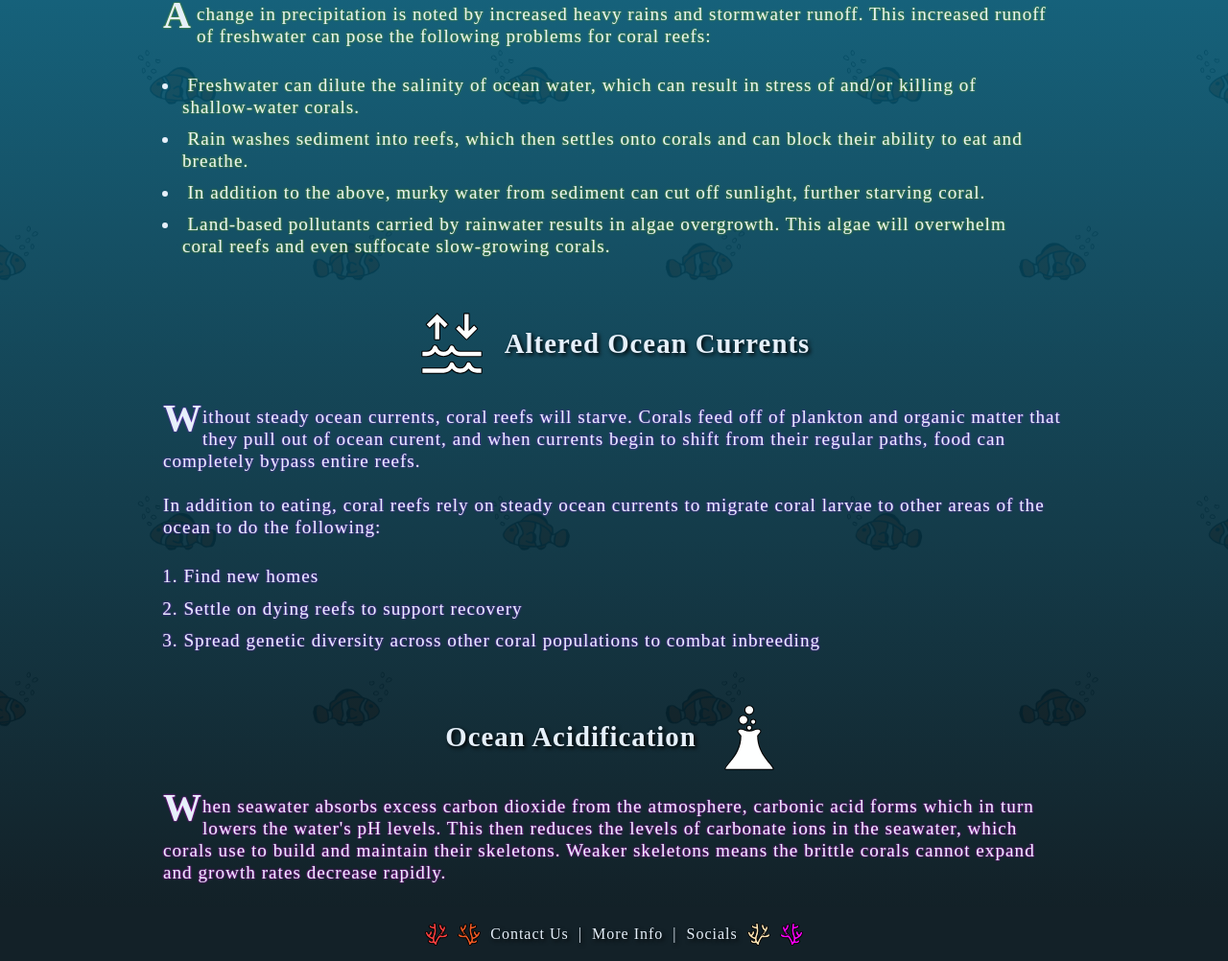
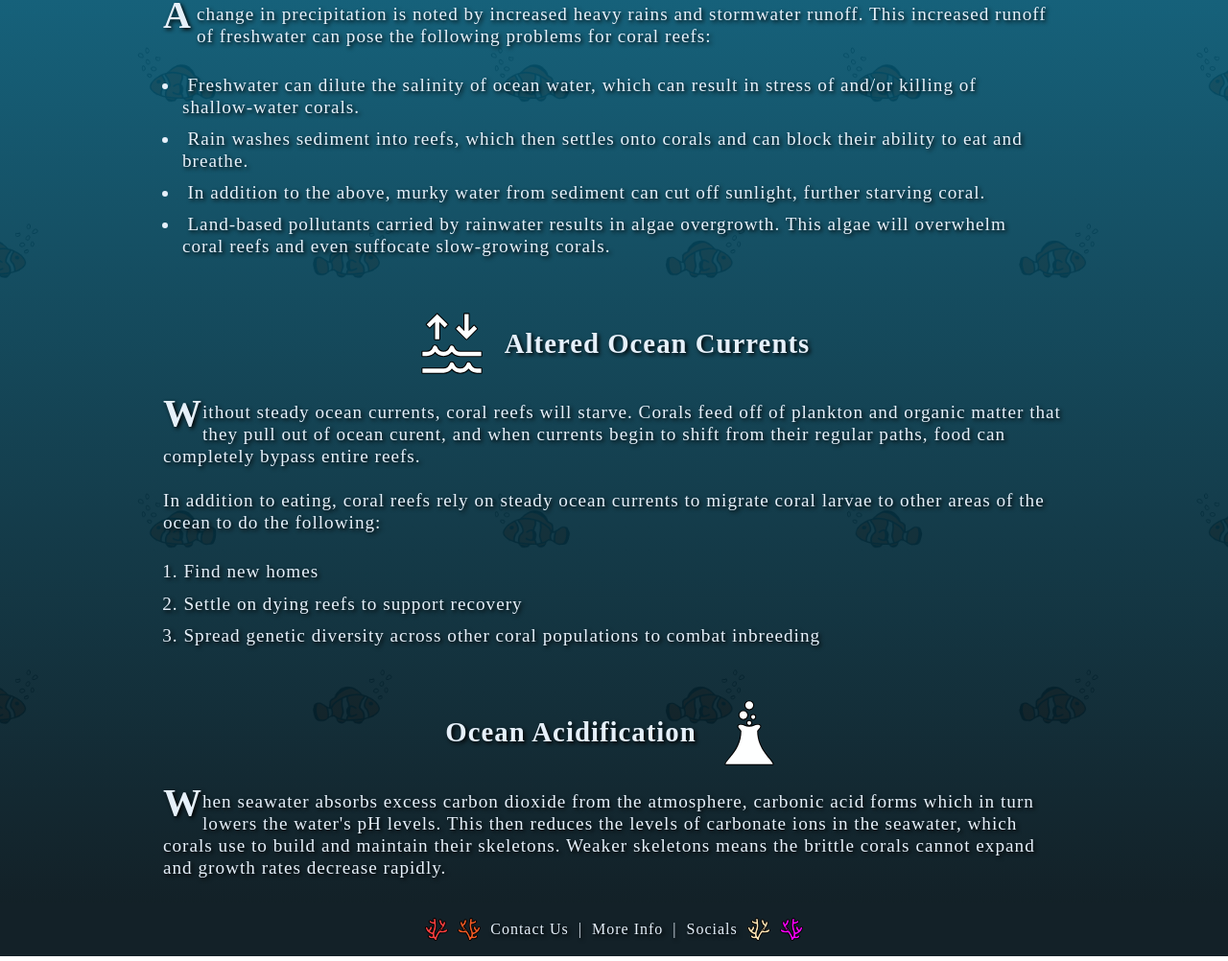
Before and after one commit to CSC-317-Group-Project/CSC-317-Group-Project-01, a website built with Vite: page index.html in a window 1280 px wide. Shown: the part 1587-2589 px from the top of the page at 96% size. Built offline with nearby package versions, Linux system fonts and the light colour scheme.

Commit message:
Text Color Glow Removed
Removed glow text-shadow from bottom content

```diff
--- a/src/style.css
+++ b/src/style.css
@@ -184,21 +184,8 @@ footer img {
     margin-top: -11px;
 }
 
-.precipitationData {
-    text-shadow: 0 0 2px #8abc00;
-}
-
 .precipitationData p:first-child::first-letter {
     margin-right: 5px;
-}
-
-.currentData {
-    text-shadow: 0 0 2px #a125ff;
-    margin-top: 5px;
-}
-
-.acidData {
-    text-shadow: 0 0 2px #FF00FF;
 }
 
 @media (max-width: 768px) {
```
